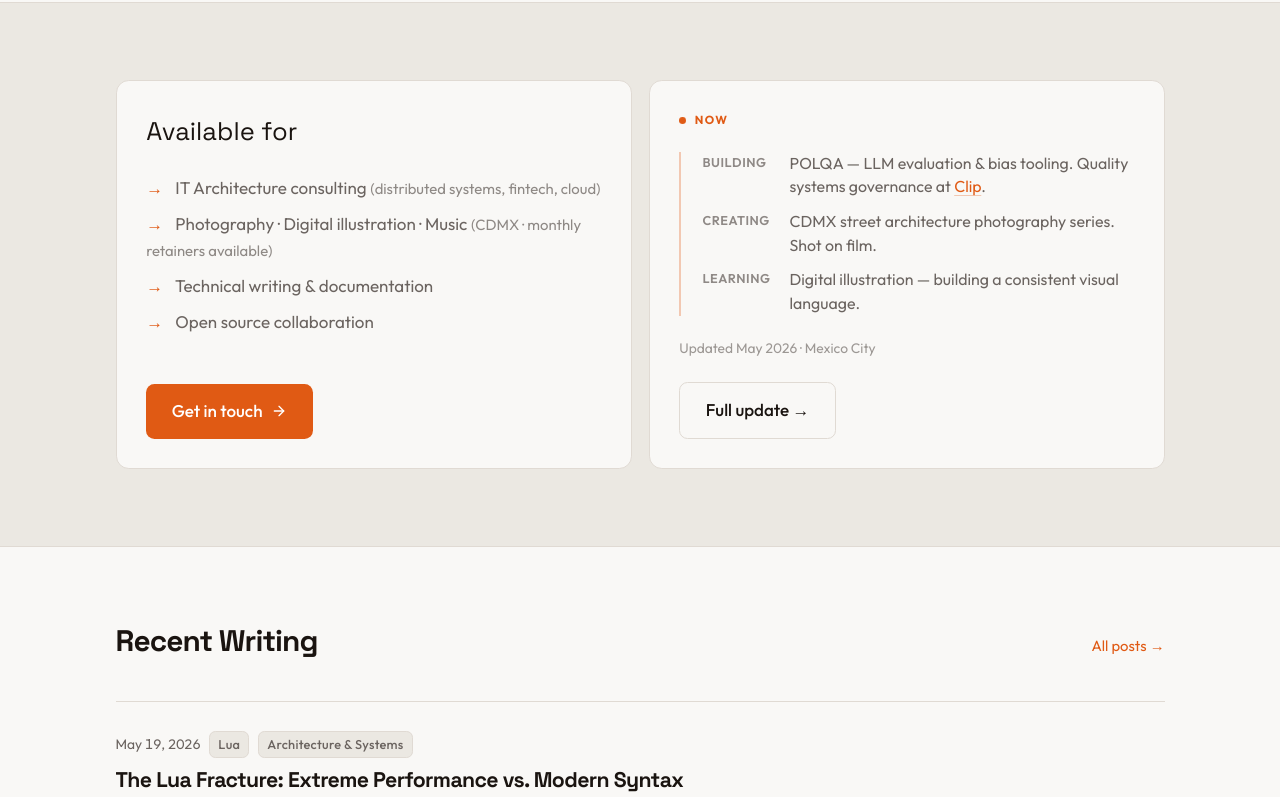
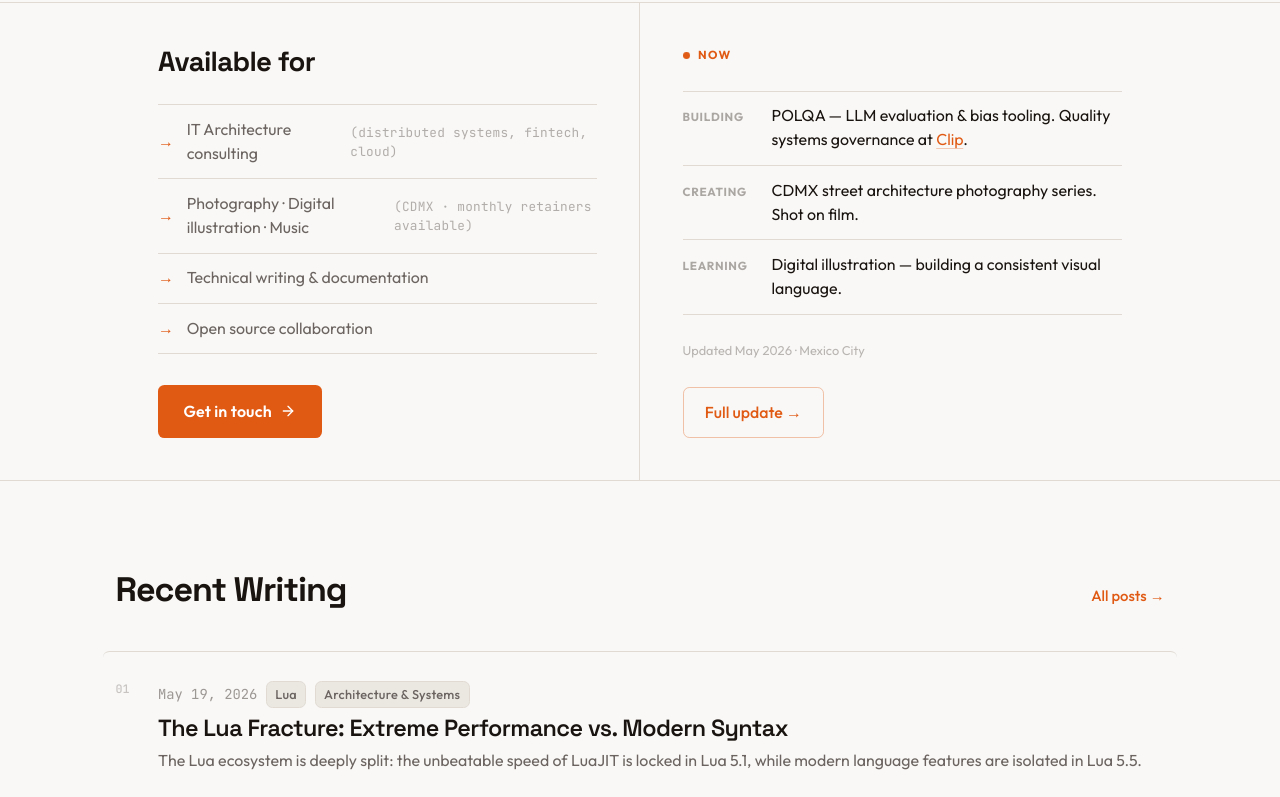
Before and after one commit to leonardespi/leonardespi.github.io, an Astro site: page / in a window 1280 px wide. Shown: the part 872-1669 px from the top of the page. Built offline with nearby package versions, Linux system fonts and the light colour scheme; Astro itself is replaced by a stand-in of ours; some packages are replaced by stand-ins of ours.

Commit message:
feat: redesign home page layout and sections

```diff
--- a/src/pages/es/index.astro
+++ b/src/pages/es/index.astro
@@ -206,7 +206,6 @@ const recentPosts = allPosts
   @media (min-width: 768px) { .cta-inner { flex-direction: row; align-items: center; justify-content: space-between; gap: 2rem; } }
   .cta-title { font-family: var(--font-display); font-size: clamp(1.5rem, 3vw, 2rem); color: var(--color-text); margin-bottom: 0.75rem; }
   .cta-body { font-size: 1rem; color: var(--color-text-muted); max-width: 520px; line-height: 1.6; }
-  .cta-actions { display: flex; gap: 0.75rem; flex-wrap: wrap; width: 100%; }
-  .cta-actions > :global(a) { flex: 1 1 0; justify-content: center; }
-  @media (min-width: 768px) { .cta-actions { width: auto; } .cta-actions > :global(a) { flex: none; } }
+  .cta-actions { display: grid; grid-template-columns: 1fr 1fr; gap: 0.75rem; }
+  .cta-actions > :global(a) { justify-content: center; }
 </style>
--- a/src/pages/index.astro
+++ b/src/pages/index.astro
@@ -171,65 +171,96 @@ const recentPosts = allPosts
 </BaseLayout>
 
 <style>
-  /* ── Widgets section ── */
+  /* ── Sections ── */
+  .section {
+    padding-block: clamp(3.5rem, 7vw, 5.5rem);
+    border-bottom: 1px solid var(--color-border);
+  }
+
+  .section--muted {
+    background: var(--color-bg-muted);
+  }
+
+  /* ── Widget section — zero padding, panel flush to edge ── */
   .section--widgets {
-    background: var(--color-bg-muted);
+    padding-block: 0;
     border-bottom: 1px solid var(--color-border);
   }
 
   .widgets-grid {
     display: grid;
     grid-template-columns: 1fr;
-    gap: 1rem;
   }
 
   @media (min-width: 720px) {
     .widgets-grid {
       grid-template-columns: 1fr 1fr;
-      align-items: stretch;
     }
   }
 
   .widget-card {
-    background: var(--color-bg);
-    border: 1px solid var(--color-border);
-    border-radius: 0.75rem;
-    padding: 1.75rem;
+    padding: 2.5rem;
     display: flex;
     flex-direction: column;
-    gap: 1.25rem;
+    gap: 1.5rem;
+  }
+
+  .widget-card--available {
+    border-bottom: 1px solid var(--color-border);
+  }
+
+  @media (min-width: 720px) {
+    .widget-card--available {
+      border-bottom: none;
+      border-right: 1px solid var(--color-border);
+    }
   }
 
   /* ── Available for card ── */
   .available-label {
     font-family: var(--font-display);
-    font-size: clamp(1.125rem, 2.5vw, 1.5rem);
+    font-size: clamp(1.25rem, 2.5vw, 1.625rem);
     color: var(--color-text);
+    font-weight: 700;
+    letter-spacing: -0.025em;
+    line-height: 1.2;
   }
 
   .available-list {
     list-style: none;
     display: flex;
     flex-direction: column;
-    gap: 0.625rem;
+    gap: 0;
     flex: 1;
   }
 
   .available-list li {
-    font-size: 1rem;
+    font-size: 0.9375rem;
     color: var(--color-text-muted);
     line-height: 1.5;
+    padding-block: 0.75rem;
+    border-bottom: 1px solid var(--color-border);
+    display: flex;
+    align-items: center;
+    gap: 0.75rem;
+  }
+
+  .available-list li:first-child {
+    border-top: 1px solid var(--color-border);
   }
 
   .available-list .arrow {
     color: var(--color-accent);
-    font-weight: 600;
-    margin-right: 0.5rem;
+    font-weight: 700;
+    flex-shrink: 0;
   }
 
   .available-list .detail {
-    font-size: 0.875rem;
-    opacity: 0.75;
+    font-size: 0.75rem;
+    opacity: 0.5;
+    margin-left: auto;
+    font-family: var(--font-mono);
+    letter-spacing: 0.02em;
   }
 
   .available-cta {
@@ -240,18 +271,22 @@ const recentPosts = allPosts
     background: var(--color-accent);
     color: #fff;
     font-family: var(--font-body);
-    font-size: 1rem;
-    font-weight: 500;
-    border-radius: 0.5rem;
+    font-size: 0.9375rem;
+    font-weight: 600;
+    border-radius: 0.375rem;
     text-decoration: none;
     white-space: nowrap;
     align-self: flex-start;
-    transition: background 0.15s;
-    margin-top: auto;
+    transition: background 0.15s, transform 0.1s;
+    letter-spacing: 0.01em;
   }
 
   .available-cta:hover {
     background: var(--color-accent-hover);
+  }
+
+  .available-cta:active {
+    transform: scale(0.98);
   }
 
   /* ── Now feed card ── */
@@ -264,7 +299,6 @@ const recentPosts = allPosts
     letter-spacing: 0.12em;
     text-transform: uppercase;
     color: var(--color-accent);
-    align-self: flex-start;
   }
 
   .now-pulse {
@@ -278,78 +312,186 @@ const recentPosts = allPosts
 
   @keyframes pulse {
     0%, 100% { opacity: 1; transform: scale(1); }
-    50%       { opacity: 0.45; transform: scale(0.85); }
+    50%       { opacity: 0.3; transform: scale(0.75); }
   }
 
   .now-snapshot {
     display: flex;
     flex-direction: column;
-    gap: 0.625rem;
-    border-left: 2px solid color-mix(in srgb, var(--color-accent) 30%, transparent);
-    padding-left: 1.25rem;
+    gap: 0;
+    flex: 1;
   }
 
   .now-row {
-    display: flex;
-    flex-direction: column;
-    gap: 0.125rem;
+    display: grid;
+    grid-template-columns: 72px 1fr;
+    gap: 1rem;
+    padding-block: 0.75rem;
+    border-bottom: 1px solid var(--color-border);
+    align-items: baseline;
   }
 
-  @media (min-width: 600px) {
-    .now-row {
-      flex-direction: row;
-      gap: 1rem;
-    }
-
-    .now-row-label {
-      flex-shrink: 0;
-      width: 70px;
-    }
+  .now-row:first-child {
+    border-top: 1px solid var(--color-border);
   }
 
   .now-row-label {
-    font-size: 0.75rem;
-    font-weight: 600;
-    letter-spacing: 0.04em;
+    font-size: 0.6875rem;
+    font-weight: 700;
+    letter-spacing: 0.06em;
     text-transform: uppercase;
     color: var(--color-text-muted);
-    opacity: 0.75;
+    opacity: 0.55;
   }
 
   .now-row-value {
     font-size: 0.9375rem;
-    color: var(--color-text-muted);
+    color: var(--color-text);
     line-height: 1.5;
   }
 
   .now-updated {
-    font-size: 0.8125rem;
+    font-size: 0.75rem;
     color: var(--color-text-muted);
-    opacity: 0.65;
+    opacity: 0.45;
+    font-variant-numeric: tabular-nums;
   }
 
   .now-cta {
     display: inline-flex;
     align-items: center;
     gap: 0.5rem;
-    padding: 0.75rem 1.5rem;
+    padding: 0.625rem 1.25rem;
     background: transparent;
-    color: var(--color-text);
-    border: 1px solid var(--color-border);
+    color: var(--color-accent);
+    border: 1px solid color-mix(in srgb, var(--color-accent) 35%, transparent);
     font-family: var(--font-body);
-    font-size: 1rem;
+    font-size: 0.9375rem;
     font-weight: 500;
-    border-radius: 0.5rem;
+    border-radius: 0.375rem;
     text-decoration: none;
     white-space: nowrap;
     align-self: flex-start;
     transition: background 0.15s, border-color 0.15s;
-    margin-top: auto;
   }
 
   .now-cta:hover {
-    background: var(--color-bg-muted);
-    border-color: var(--color-text-muted);
+    background: color-mix(in srgb, var(--color-accent) 10%, transparent);
+    border-color: var(--color-accent);
+  }
+
+  /* ── Section header ── */
+  .section-header {
+    display: flex;
+    align-items: baseline;
+    justify-content: space-between;
+    margin-bottom: 2.5rem;
+    gap: 1rem;
+  }
+
+  .section-title {
+    font-family: var(--font-display);
+    font-size: clamp(1.5rem, 3.5vw, 2rem);
+    color: var(--color-text);
+    font-weight: 700;
+    letter-spacing: -0.03em;
+    line-height: 1.1;
+  }
+
+  .section-link {
+    font-size: 0.875rem;
+    color: var(--color-accent);
+    white-space: nowrap;
+    transition: opacity 0.15s;
+    font-weight: 500;
+    text-decoration: none;
+  }
+
+  .section-link:hover {
+    opacity: 0.7;
+  }
+
+  /* ── Posts — numbered editorial list ── */
+  .posts-list {
+    display: flex;
+    flex-direction: column;
+    counter-reset: posts;
+  }
+
+  .post-item {
+    position: relative;
+    display: block;
+    padding: 1.75rem 0.75rem 1.75rem 3.25rem;
+    border-top: 1px solid var(--color-border);
+    text-decoration: none;
+    transition: background 0.2s;
+    border-radius: 0.375rem;
+    counter-increment: posts;
+    margin-inline: -0.75rem;
+  }
+
+  .post-item::before {
+    content: counter(posts, decimal-leading-zero);
+    position: absolute;
+    left: 0.75rem;
+    top: 1.9rem;
+    font-family: var(--font-mono);
+    font-size: 0.6875rem;
+    font-weight: 500;
+    color: var(--color-text-muted);
+    opacity: 0.35;
+    transition: color 0.2s, opacity 0.2s;
+    line-height: 1;
+  }
+
+  .post-item:hover {
+    background: color-mix(in srgb, var(--color-bg-muted) 70%, transparent);
+  }
+
+  .post-item:hover::before {
+    color: var(--color-accent);
+    opacity: 1;
+  }
+
+  .post-meta {
+    display: flex;
+    align-items: center;
+    gap: 0.5rem;
+    flex-wrap: wrap;
+    margin-bottom: 0.375rem;
+  }
+
+  .post-date {
+    font-size: 0.8125rem;
+    color: var(--color-text-muted);
+    font-variant-numeric: tabular-nums;
+    font-family: var(--font-mono);
+    opacity: 0.65;
+  }
+
+  .post-title {
+    font-family: var(--font-display);
+    font-size: clamp(1.125rem, 2.5vw, 1.375rem);
+    color: var(--color-text);
+    margin-bottom: 0.375rem;
+    line-height: 1.2;
+    letter-spacing: -0.025em;
+    font-weight: 600;
+    transition: color 0.15s;
+  }
+
+  .post-item:hover .post-title {
+    color: var(--color-accent);
+  }
+
+  .post-description {
+    font-size: 0.9375rem;
+    color: var(--color-text-muted);
+    line-height: 1.55;
+    display: -webkit-box;
+    -webkit-line-clamp: 2;
+    -webkit-box-orient: vertical;
+    overflow: hidden;
   }
 
   /* ── Dual identity ── */
@@ -367,11 +509,10 @@ const recentPosts = allPosts
     .identity-inner {
       flex-direction: row;
       align-items: flex-start;
-      gap: 3rem;
+      gap: 4rem;
     }
-
     .identity-text {
-      flex: 0 0 400px;
+      flex: 0 0 360px;
     }
   }
 
@@ -385,31 +526,31 @@ const recentPosts = allPosts
   .identity-samples {
     display: grid;
     grid-template-columns: repeat(3, 1fr);
-    gap: 0.875rem;
+    gap: 0.75rem;
     flex: 1;
   }
 
   .sample-card {
     position: relative;
     aspect-ratio: 3/4;
-    border-radius: 0.625rem;
+    border-radius: 0.5rem;
     border: 1px solid var(--color-border);
     overflow: hidden;
     display: flex;
     align-items: flex-end;
-    padding: 0.875rem;
+    padding: 0.75rem;
   }
 
   .sample-card--photo {
-    background: color-mix(in srgb, var(--color-accent) 12%, var(--color-bg-card));
+    background: color-mix(in srgb, var(--color-accent) 14%, var(--color-bg-card));
   }
 
   .sample-card--illustration {
-    background: color-mix(in srgb, var(--color-accent) 8%, var(--color-bg-card));
+    background: color-mix(in srgb, var(--color-accent) 10%, var(--color-bg-card));
   }
 
   .sample-card--music {
-    background: color-mix(in srgb, var(--color-accent) 5%, var(--color-bg-card));
+    background: color-mix(in srgb, var(--color-accent) 8%, var(--color-bg-card));
   }
 
   .sample-embed,
@@ -424,125 +565,30 @@ const recentPosts = allPosts
 
   .sample-label {
     position: relative;
-    font-size: 0.6875rem;
-    font-weight: 600;
+    font-size: 0.625rem;
+    font-weight: 700;
     letter-spacing: 0.08em;
     text-transform: uppercase;
-    color: var(--color-accent);
-    background: color-mix(in srgb, var(--color-bg) 85%, transparent);
+    color: #fff;
+    background: color-mix(in srgb, #000 65%, transparent);
     padding: 0.25rem 0.5rem;
     border-radius: 0.25rem;
     z-index: 1;
+    backdrop-filter: blur(4px);
+    -webkit-backdrop-filter: blur(4px);
   }
 
-  /* ── Sections ── */
-  .section {
-    padding-block: clamp(3rem, 6vw, 5rem);
-    border-bottom: 1px solid var(--color-border);
-  }
-
-  .section--muted {
-    background: var(--color-bg-muted);
-  }
-
+  /* ── CTA ── */
   .section--cta {
     background: transparent;
     border-bottom: none;
   }
 
-  .section-header {
-    display: flex;
-    align-items: baseline;
-    justify-content: space-between;
-    margin-bottom: 2.5rem;
-    gap: 1rem;
-  }
-
-  .section-title {
-    font-family: var(--font-display);
-    font-size: clamp(1.375rem, 3vw, 1.75rem);
-    color: var(--color-text);
-  }
-
-  .section-link {
-    font-size: 0.875rem;
-    color: var(--color-accent);
-    white-space: nowrap;
-    transition: opacity 0.15s;
-  }
-
-  .section-link:hover {
-    opacity: 0.75;
-  }
-
-  /* ── Posts ── */
-  .posts-list {
-    display: flex;
-    flex-direction: column;
-    gap: 0;
-    border-top: 1px solid var(--color-border);
-    overflow: hidden;
-  }
-
-  .post-item {
-    display: block;
-    padding-block: 1.75rem;
-    border-bottom: 1px solid var(--color-border);
-    text-decoration: none;
-    transition: background 0.15s;
-    margin-inline: -1rem;
-    padding-inline: 1rem;
-    border-radius: 0.5rem;
-  }
-
-  .post-item:hover {
-    background: var(--color-bg-muted);
-  }
-
-  .post-meta {
-    display: flex;
-    align-items: center;
-    gap: 0.5rem;
-    flex-wrap: wrap;
-    margin-bottom: 0.5rem;
-  }
-
-  .post-date {
-    font-size: 0.8125rem;
-    color: var(--color-text-muted);
-    font-variant-numeric: tabular-nums;
-  }
-
-  .post-title {
-    font-family: var(--font-display);
-    font-size: 1.25rem;
-    color: var(--color-text);
-    margin-bottom: 0.375rem;
-    line-height: 1.3;
-    transition: color 0.15s;
-  }
-
-  .post-item:hover .post-title {
-    color: var(--color-accent);
-  }
-
-  .post-description {
-    font-size: 0.9375rem;
-    color: var(--color-text-muted);
-    line-height: 1.5;
-    text-align: justify;
-    display: -webkit-box;
-    -webkit-line-clamp: 2;
-    -webkit-box-orient: vertical;
-    overflow: hidden;
-  }
-
-  /* ── CTA ── */
   .cta-inner {
     display: flex;
     flex-direction: column;
     align-items: flex-start;
-    gap: 1.5rem;
+    gap: 2rem;
     padding-block: 1rem;
   }
 
@@ -551,43 +597,42 @@ const recentPosts = allPosts
       flex-direction: row;
       align-items: center;
       justify-content: space-between;
-      gap: 2rem;
+      gap: 3rem;
     }
   }
 
   .cta-title {
     font-family: var(--font-display);
-    font-size: clamp(1.5rem, 3vw, 2rem);
+    font-size: clamp(1.75rem, 4vw, 2.5rem);
     color: var(--color-text);
     margin-bottom: 0.75rem;
+    font-weight: 700;
+    letter-spacing: -0.035em;
+    line-height: 1.1;
   }
 
   .cta-body {
     font-size: 1rem;
     color: var(--color-text-muted);
-    max-width: 520px;
-    line-height: 1.6;
+    max-width: 480px;
+    line-height: 1.65;
   }
 
   .cta-actions {
     display: flex;
     gap: 0.75rem;
-    flex-wrap: wrap;
-    width: 100%;
+    flex-wrap: nowrap;
+    flex-shrink: 0;
   }
 
-  .cta-actions > :global(a) {
-    flex: 1 1 0;
-    justify-content: center;
-  }
-
-  @media (min-width: 768px) {
+  @media (max-width: 767px) {
     .cta-actions {
-      width: auto;
+      width: 100%;
+      flex-wrap: wrap;
     }
-
     .cta-actions > :global(a) {
-      flex: none;
+      flex: 1 1 0;
+      justify-content: center;
     }
   }
 </style>
```
